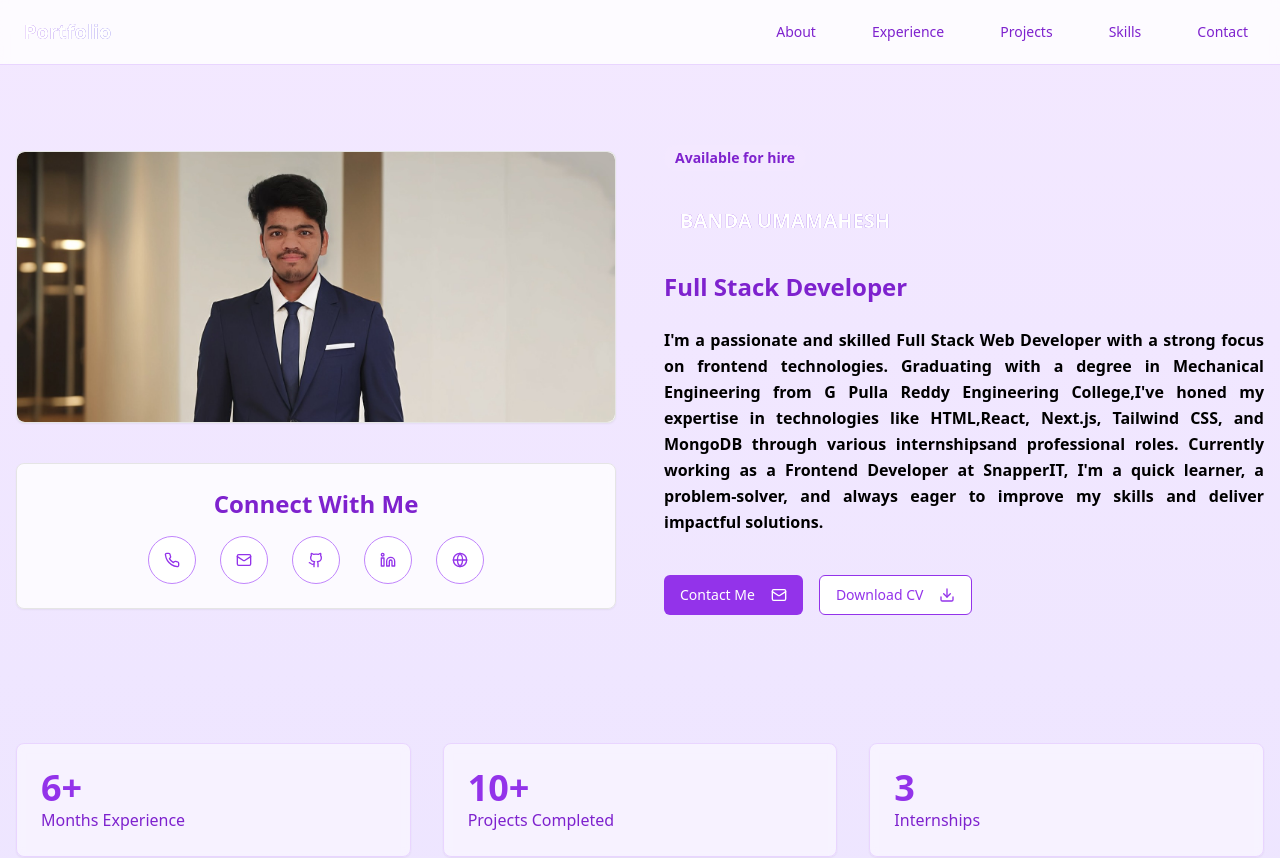
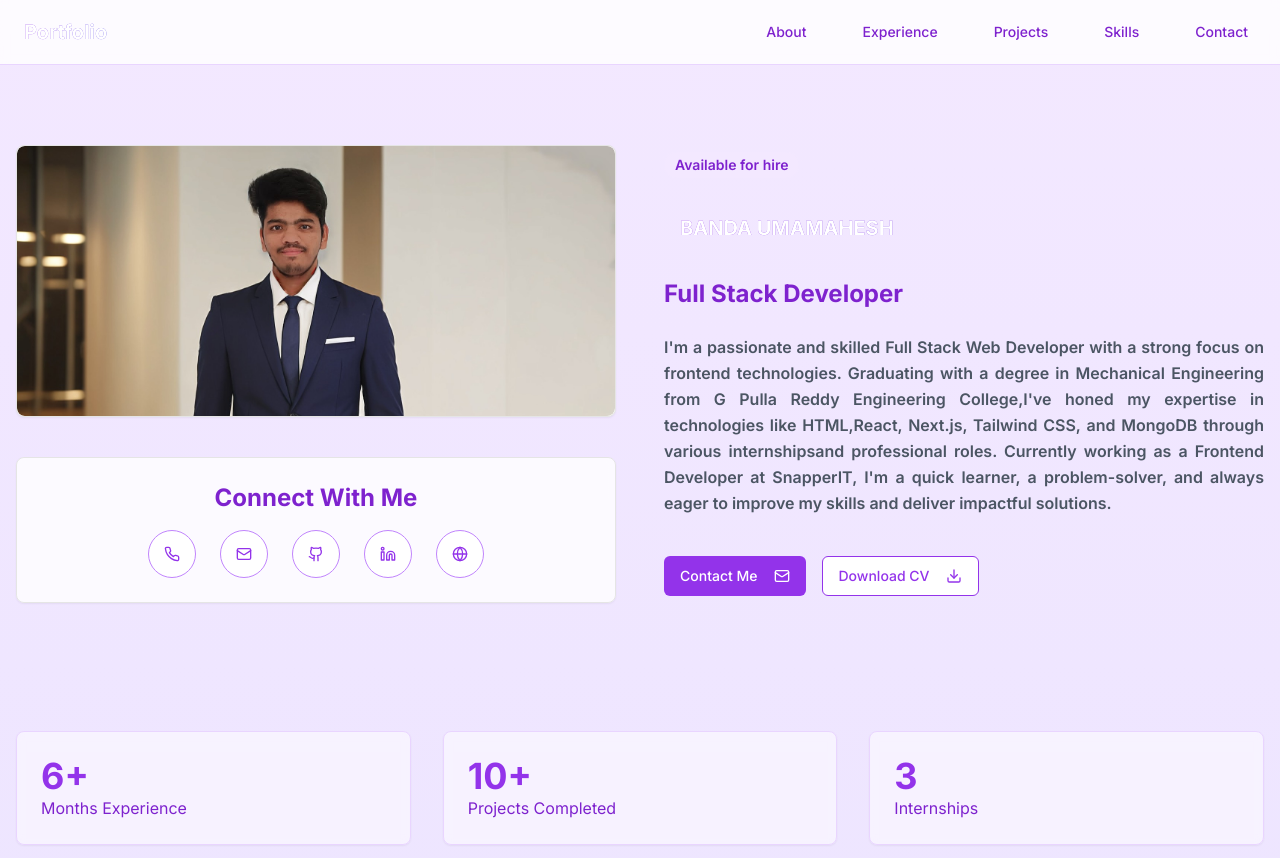
Before and after one commit to callasumamahesh/NewGoodPortfolio, a Next.js app: page / in a window 1280 px wide. Shown: the top 858 px of the page. Built offline with nearby package versions, Linux system fonts and the light colour scheme.

Commit message:
font changed

```diff
--- a/app/globals.css
+++ b/app/globals.css
@@ -16,3 +16,8 @@ p {
     --radius: 0.5rem;
   }
 }
+
+:root {
+  font-family: var(--font-inter), sans-serif;
+  color: #4B5563;
+}
--- a/app/layout.js
+++ b/app/layout.js
@@ -1,18 +1,25 @@
 import localFont from "next/font/local";
 import "./globals.css";
 import Head from "next/head";
+import { Inter } from 'next/font/google';
 
 export const metadata = {
   title: "Portfolio",
   description: "A Web Developer Portfolio",
 };
 
+const inter = Inter({
+  subsets: ['latin'], // Specify subsets (e.g., 'latin', 'latin-ext')
+  variable: '--font-inter', // Optional: Define CSS variable for custom usage
+  display: 'swap',          // Recommended: Adds fallback display style for improved loading
+});
+
 export default function RootLayout({ children }) {
   return (
     <html lang="en">
       <Head>
       <link href="https://fonts.googleapis.com/css2?family=Inter:ital,opsz,wght@0,14..32,100..900;1,14..32,100..900&family=Roboto:ital,wght@0,100;0,300;0,400;0,500;0,700;0,900;1,100;1,300;1,400;1,500;1,700;1,900&display=swap" rel="stylesheet" />      </Head>
-      <body
+      <body  className={inter.className}
       >
         {children}
       </body>
--- a/components/projects.jsx
+++ b/components/projects.jsx
@@ -146,7 +146,7 @@ export default function ProjectsSection() {
   );
 
   return (
-    <section className="py-20 bg-gradient-to-b from-purple-50 to-indigo-100">
+    <section className="py-20 bg-gradient-to-b color-[4B5633] from-purple-50 to-indigo-100">
       <div className="container mx-auto px-4">
         <div className="text-center mb-16 space-y-4">
           <h2 className="text-4xl font-bold text-purple-800">Featured Projects</h2>
```
